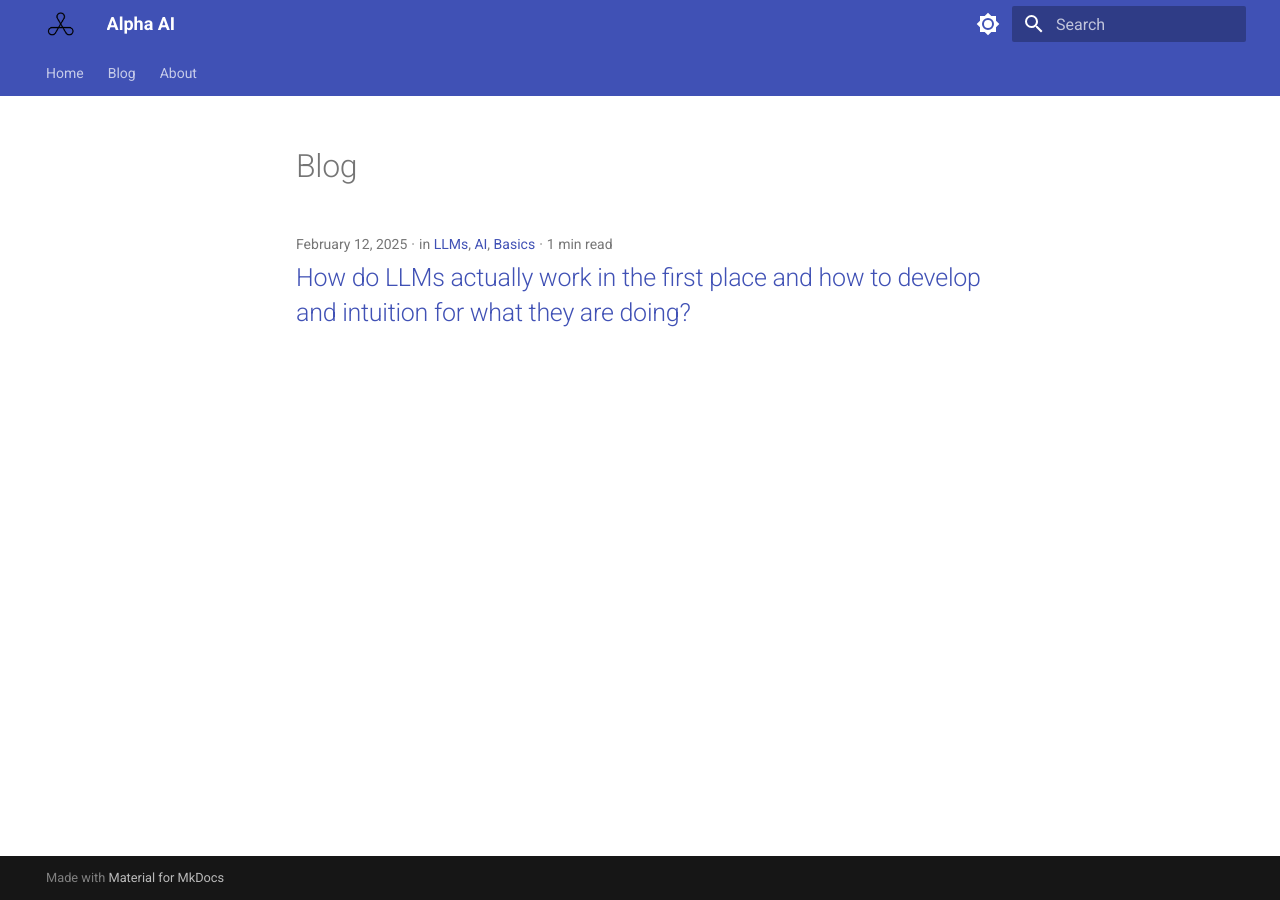
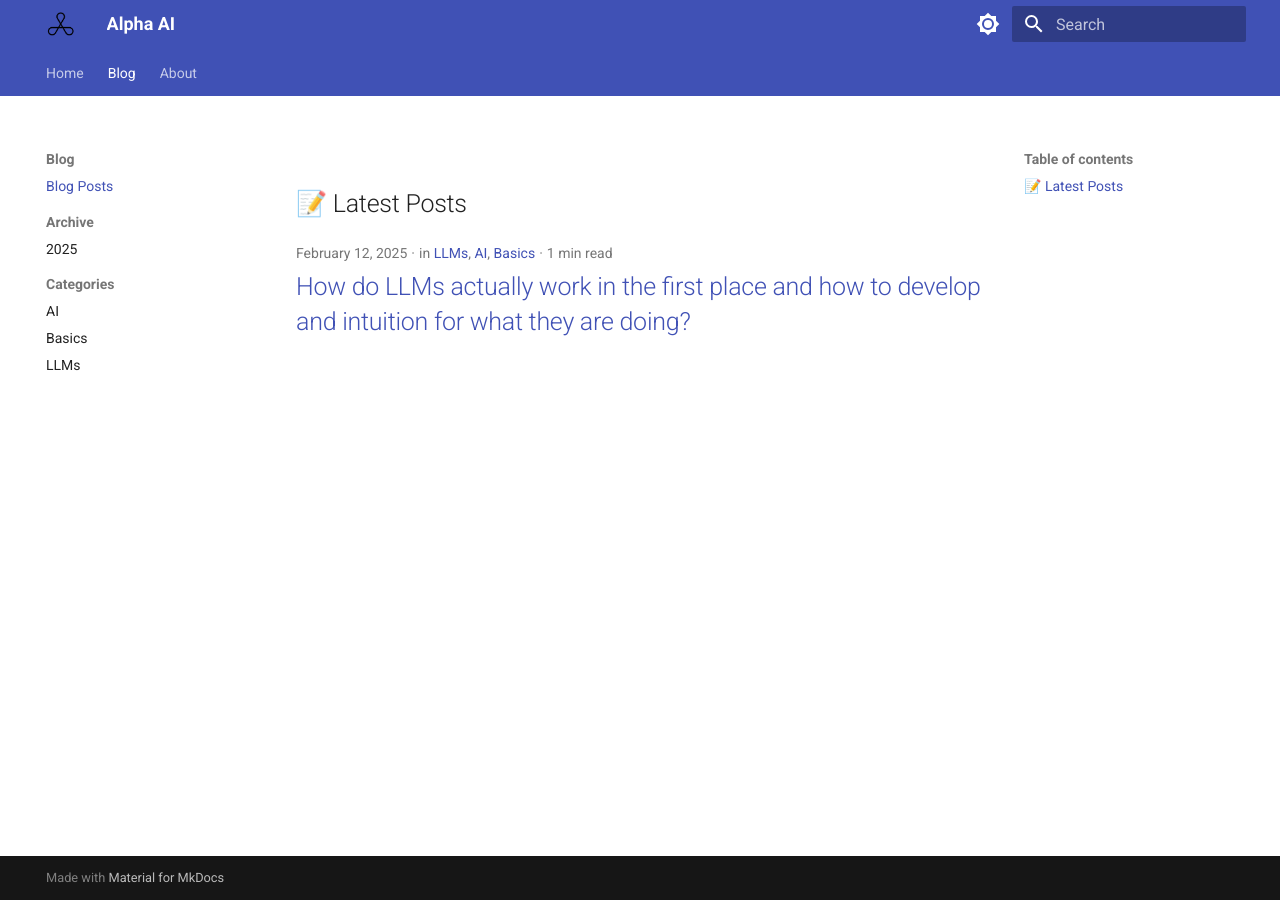
Before and after one commit to godhunter98/alpha_ai_blog, an MkDocs documentation site: the page built from docs/blog/index.md, in a window 1280 px wide. Built offline with MkDocs 1.6.1 and Material for MkDocs 9.7.7, drawn with Linux system fonts in a browser that asks for light colours; some of the changed lines change nothing that is shown.

Commit message:
feat: Update blog page and navigation structure

```diff
--- a/docs/blog/index.md
+++ b/docs/blog/index.md
@@ -1 +1,5 @@
-# Blog
+---
+title: Blog Posts
+---
+
+## 📝 Latest Posts
--- a/mkdocs.yml
+++ b/mkdocs.yml
@@ -1,7 +1,7 @@
 site_name: "Alpha AI"
 site_description: "Insights and articles on Artificial Intelligence"
 site_author: "Harsh Malik"
-site_url: "https://alphaai.in"
+site_url: "https://godhunter98.github.io/alpha_ai_blog/"
 
 theme:
   name: material
@@ -39,5 +39,6 @@
 
 nav:
   - Home: index.md
-  - Blog: blog/
+  - Blog:
+      -Overview: blog/index.md
   - About: about.md
```
Also changed, not shown: site/404.html, site/about/index.html, site/blog/2025/02/12/how-do-llms-actually-work-in-the-first-place-and-how-to-develop-and-intuition-for-what-they-are-doing/index.html, site/blog/archive/2025/index.html, site/blog/category/ai/index.html, site/blog/category/basics/index.html, site/blog/category/llms/index.html, site/blog/index.html, site/index.html, site/search/search_index.json.
